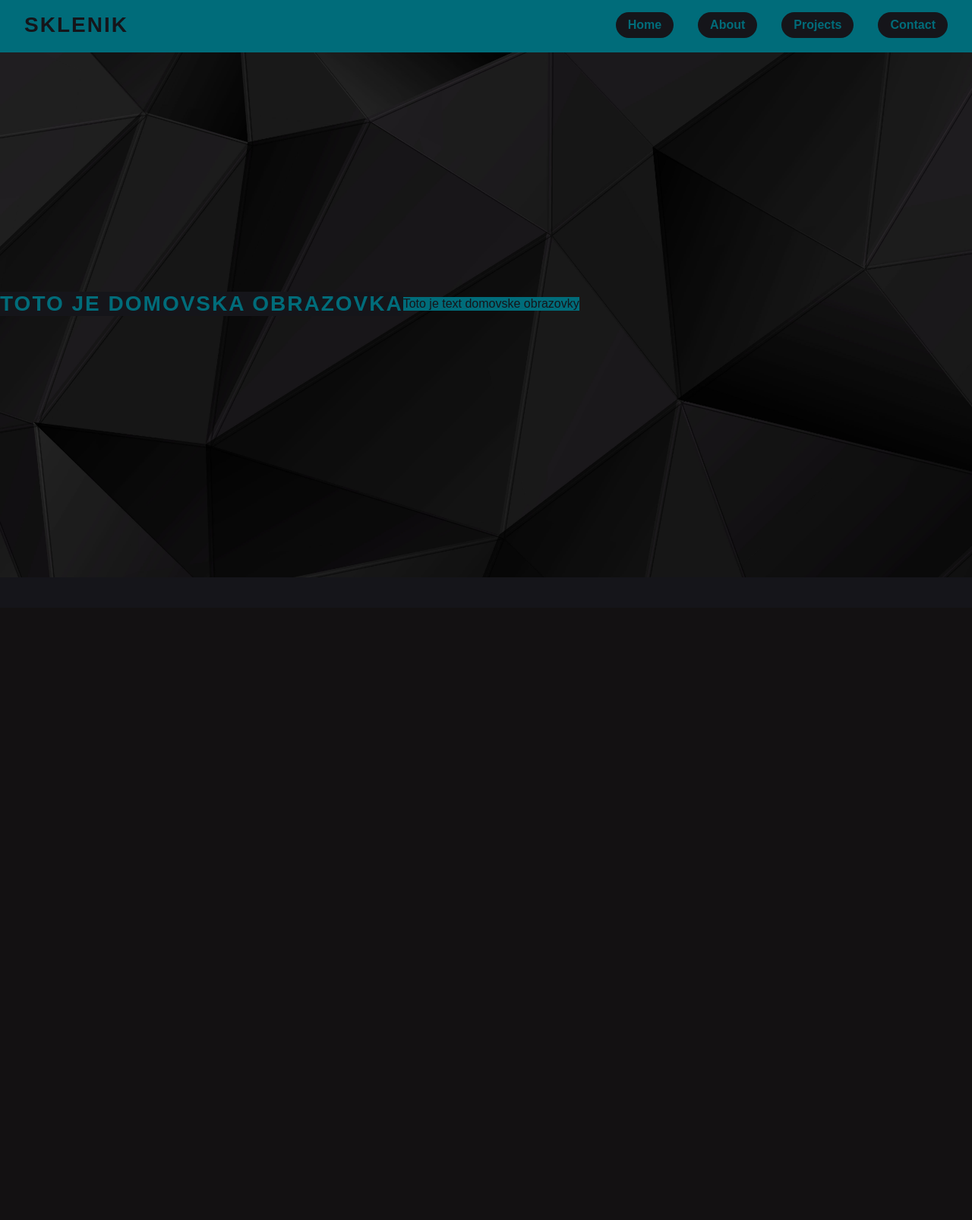
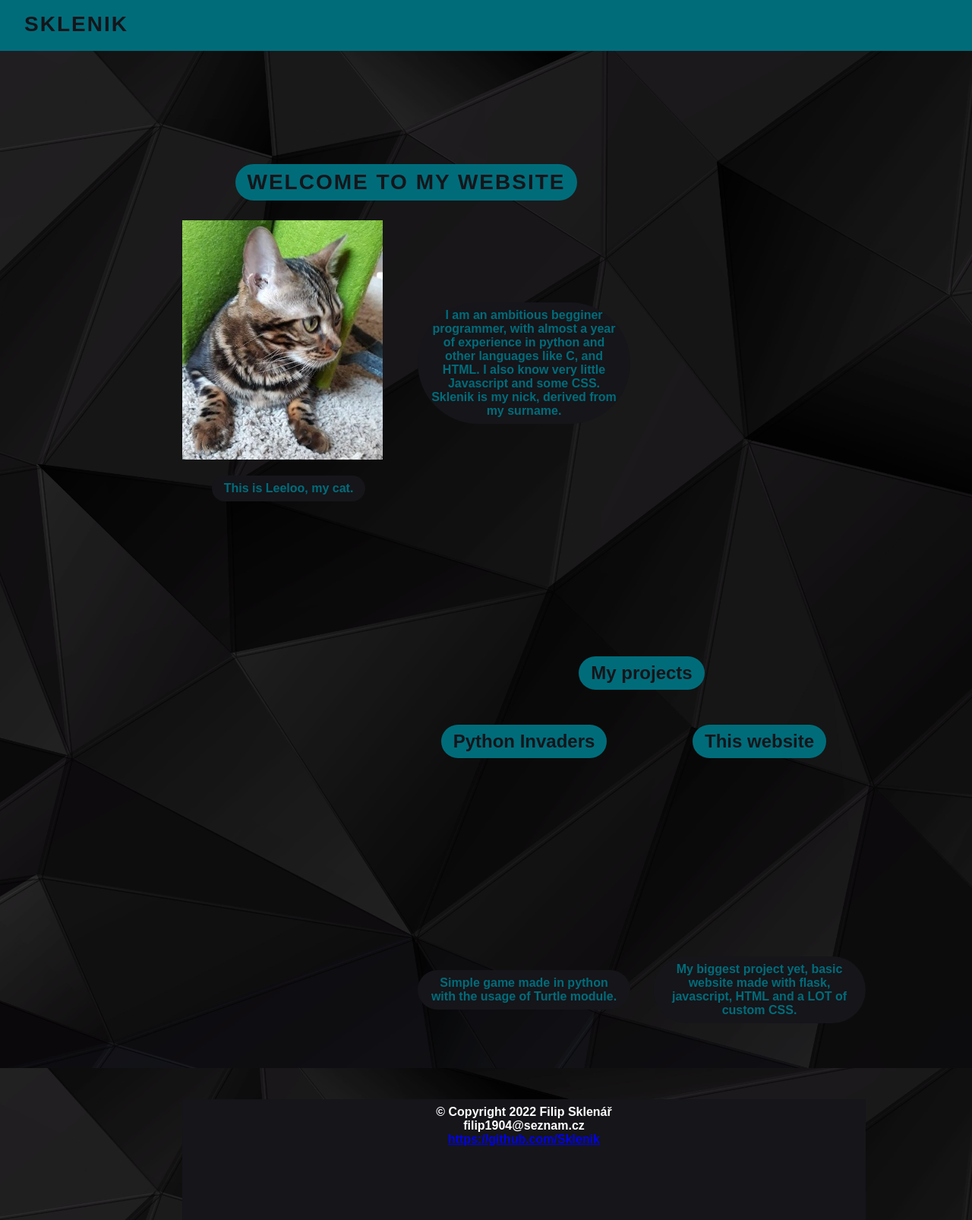
Before and after one commit to Sklenik/WEB, a Flask app: page / in a window 1280 px wide. Shown: the whole page at 76% size. Before the commit the page ends 760 px from the top, so only its background shows below. Run offline with Flask 2, Linux system fonts and the light colour scheme.

Commit message:
final for now

```diff
--- a/website/static/css/home.css
+++ b/website/static/css/home.css
@@ -4,18 +4,157 @@
   --dark: rgb(0, 108, 122);
 }
 
-main section.banner {
-  min-height: 100vh;
-  display: flex;
-  align-items: center;
+.main_home {
+  max-width: 900px;
+  position: relative;
+  margin: auto;
+  top: 200px;
+  left: 50px;
 }
 
-.h1-home {
+.home-container {
+  display: grid;
+  grid-template-columns: 1fr 1fr 1fr;
+  grid-template-rows: 0.25fr 0.7fr 0.15fr 0.5fr 0.25fr 0.25fr 0.7fr 0.25fr 0.25fr 0.5fr;
+  gap: 10px 30px;
+  grid-auto-flow: row;
+  grid-template-areas:
+    "Header Header ."
+    "Image Text ."
+    "Image-des Text ."
+    ". . ."
+    ". Header2 Header2"
+    ". projname1 projname2"
+    ". proj-1 proj2"
+    ". proj1-text proj2-text"
+    ". . ."
+    "Footer Footer Footer";
+}
+
+.Header {
+  grid-area: Header;
+  color: var(--light);
+  background-color: var(--dark);
+  text-align: center;
+  margin: Auto;
+  font-weight: 600;
+  text-decoration: none;
+  transition: 0.4s;
+  padding: 8px 16px;
+  border-radius: 99px;
+}
+
+.Image {
+  grid-area: Image;
+}
+
+.Image-des {
+  grid-area: Image-des;
   color: var(--dark);
   background-color: var(--light);
+  text-align: center;
+  margin: auto;
+  font-weight: 600;
+  text-decoration: none;
+  transition: 0.4s;
+  padding: 8px 16px;
+  border-radius: 99px;
 }
 
-.p-home {
+.Text {
+  grid-area: Text;
+  color: var(--dark);
+  background-color: var(--light);
+  text-align: center;
+  margin: auto;
+  font-weight: 600;
+  text-decoration: none;
+  transition: 0.4s;
+  padding: 8px 16px;
+  border-radius: 99px;
+}
+
+.Header2 {
+  grid-area: Header2;
   color: var(--light);
   background-color: var(--dark);
+  text-align: center;
+  margin: auto;
+  font-weight: 600;
+  text-decoration: none;
+  transition: 0.4s;
+  padding: 8px 16px;
+  border-radius: 99px;
 }
+
+.projname1 {
+  grid-area: projname1;
+  color: var(--light);
+  background-color: var(--dark);
+  text-align: center;
+  margin: auto;
+  font-weight: 600;
+  text-decoration: none;
+  transition: 0.4s;
+  padding: 8px 16px;
+  border-radius: 99px;
+}
+
+.projname2 {
+  grid-area: projname2;
+  color: var(--light);
+  background-color: var(--dark);
+  text-align: center;
+  margin: auto;
+  font-weight: 600;
+  text-decoration: none;
+  transition: 0.4s;
+  padding: 8px 16px;
+  border-radius: 99px;
+}
+
+.proj-1 {
+  grid-area: proj-1;
+}
+
+.proj2 {
+  grid-area: proj2;
+}
+
+.proj1-text {
+  grid-area: proj1-text;
+  color: var(--dark);
+  background-color: var(--light);
+  text-align: center;
+  margin: auto;
+  font-weight: 600;
+  text-decoration: none;
+  transition: 0.4s;
+  padding: 8px 16px;
+  border-radius: 99px;
+}
+
+.proj2-text {
+  grid-area: proj2-text;
+  color: var(--dark);
+  background-color: var(--light);
+  text-align: center;
+  margin: auto;
+  font-weight: 600;
+  text-decoration: none;
+  transition: 0.4s;
+  padding: 8px 16px;
+  border-radius: 99px;
+}
+
+.Footer {
+  grid-area: Footer;
+  color: white;
+  background-color: var(--light);
+  text-align: center;
+  font-weight: 600;
+  text-decoration: none;
+  transition: 0.4s;
+  padding: 8px 16px;
+  margin: 0;
+}
--- a/website/static/css/main.css
+++ b/website/static/css/main.css
@@ -46,6 +46,7 @@ h1 {
   text-transform: uppercase;
 }
 
+/*
 .hamburger {
   display: block;
   position: relative;
@@ -131,13 +132,15 @@ h1 {
   border-radius: 99px;
 }
 
+
 .footer {
   position: absolute;
   bottom: 0;
+  left: 0;
+  right: 0;
   background: #15151a;
-  height: auto;
-  width: 100vw;
   font-family: "Open Sans";
   padding-top: 40px;
   color: #fff;
 }
+*/
--- a/website/templates/about.html
+++ /dev/null
@@ -1,4 +0,0 @@
-{% extends "base.html" %} {% block title %}About{% endblock %} {% block content
-%}
-<h1>About</h1>
-{% endblock %}
--- a/website/templates/base.html
+++ b/website/templates/base.html
@@ -16,9 +16,9 @@
     <nav>
       <div class="container">
         <h1 class="slide-right">Sklenik</h1>
-
+        <!--
         <div class="menu">
-          <a class="is-active" id="home" href="/">Home</a>
+          <a id="home" href="/">Home</a>
           <a id="about" href="/about">About</a>
           <a id="projects " href="/projects">Projects</a>
           <a id="contact" href="/contact">Contact</a>
@@ -30,13 +30,15 @@
           <span></span>
         </button>
       </div>
+      -->
     </nav>
 
-    <div class="container">{% block content %} {% endblock %}</div>
+    {% block content %}{% endblock %}
     <!-- page content /-->
 
-    <footer class="footer"></footer>
-    <!-- footer /-->
+    <!-- <footer class="footer">
+      <p>Copyright 2022 Filip Sklenář</p>
+    </footer> /-->
 
     <script src="static/js/main.js"></script>
     <!-- some javascript toomfoolery /-->
--- a/website/templates/home.html
+++ b/website/templates/home.html
@@ -1,12 +1,32 @@
-{% extends "base.html" %} {% block title %}Home{% endblock %} {% block content
-%}
-<main>
-  <section class="banner">
-    <div class="containter">
-      <h1 class="h1-home">Toto je domovska obrazovka</h1>
+{% extends "base.html" %} {% block title %} Home {% endblock %} {% block
+content%}
+<main class="main_home">
+  <div class="home-container">
+    <div class="Header"><h1>Welcome to my website</h1></div>
+    <div class="Image"><embed src="../static/images/Leeloo - kopie.jpg" /></div>
+    <div class="Image-des">This is Leeloo, my cat.</div>
+    <div class="Text">
+      I am an ambitious begginer programmer, with almost a year of experience in
+      python and other languages like C, and HTML. I also know very little
+      Javascript and some CSS. Sklenik is my nick, derived from my surname.
     </div>
-
-    <p class="p-home">Toto je text domovske obrazovky</p>
-  </section>
+    <div class="Header2"><h2>My projects</h2></div>
+    <div class="projname1"><h2>Python Invaders</h2></div>
+    <div class="projname2"><h2>This website</h2></div>
+    <div class="proj-1"></div>
+    <div class="proj2"></div>
+    <div class="proj1-text">
+      Simple game made in python with the usage of Turtle module.
+    </div>
+    <div class="proj2-text">
+      My biggest project yet, basic website made with flask, javascript, HTML
+      and a LOT of custom CSS.
+    </div>
+    <div class="Footer">
+      <div>© Copyright 2022 Filip Sklenář</div>
+      <div>filip1904@seznam.cz</div>
+      <a href="https://github.com/Sklenik">https://github.com/Sklenik</a>
+    </div>
+  </div>
 </main>
 {% endblock %}
--- a/website/templates/projects.html
+++ /dev/null
@@ -1,4 +0,0 @@
-{% extends "base.html" %} {% block title %}Projects{% endblock %} {% block
-content %}
-<h1>Projects</h1>
-{% endblock %}
```
Also changed, not shown: website/static/css/contact.css (added, +68 -0 lines), website/templates/contact.html (+9 -1 lines), website/templates/login.html (deleted, +0 -28 lines), website/static/images/Leeloo - kopie.jpg (added).
